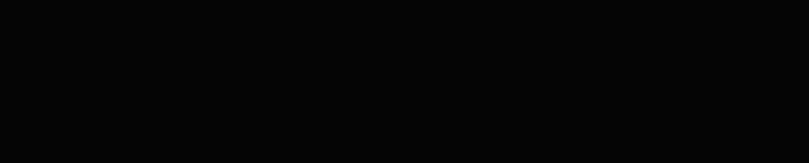
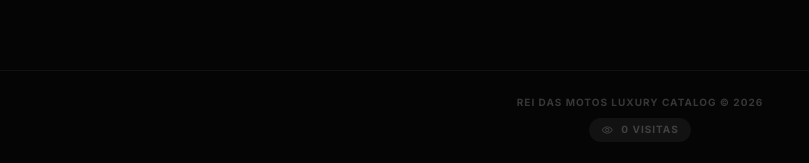
Before and after one commit to antoniocarlosaa/catalogolojarei, a React (Vite) app: page / in a window 1280 px wide. Shown: the part 2684-2847 px from the top of the page, without its empty margins (0-809 px from the left). Before the commit the page ends 2754 px from the top, so only its background shows below. Built offline with nearby package versions, Linux system fonts and the light colour scheme; no server answers; the database is empty.

Commit message:
contador de visitas

```diff
--- a/App.tsx
+++ b/App.tsx
@@ -22,6 +22,7 @@
   const [selectedVehicle, setSelectedVehicle] = useState<Vehicle | null>(null); // State Global do Modal
   const [settings, setSettings] = useState<AppSettings>({ whatsappNumbers: [], googleMapsUrl: '' });
   const [loading, setLoading] = useState(true);
+  const [visitCount, setVisitCount] = useState(0);
   const [filter, setFilter] = useState<CategoryFilter>('TUDO');
   const [search, setSearch] = useState('');
   const [isAdminOpen, setIsAdminOpen] = useState(false);
@@ -50,12 +51,14 @@
   useEffect(() => {
     const loadData = async () => {
       try {
-        const [vData, sData] = await Promise.all([
+        const [vData, sData, vCount] = await Promise.all([
           db.getAllVehicles(),
-          db.getSettings()
+          db.getSettings(),
+          logger.getVisitCount()
         ]);
         setVehicles(vData);
         setSettings(sData);
+        setVisitCount(vCount);
       } catch (err) {
         console.error("Erro ao conectar ao banco:", err);
       } finally {
@@ -255,6 +258,17 @@
         </div>
       </main>
 
+      {/* Footer Discreto com Contador */}
+      <footer className="w-full py-6 text-center border-t border-white/5 mt-auto">
+        <div className="flex flex-col items-center justify-center gap-2 text-[10px] text-white/20 uppercase tracking-widest font-bold">
+          <span>Rei das Motos Luxury Catalog &copy; {new Date().getFullYear()}</span>
+          <div className="flex items-center gap-2 px-3 py-1 rounded-full bg-white/5 hover:bg-white/10 transition-colors cursor-default" title="Total de Visitas">
+            <span className="material-symbols-outlined text-xs">visibility</span>
+            <span>{visitCount.toLocaleString('pt-BR')} Visitas</span>
+          </div>
+        </div>
+      </footer>
+
       {/* MODALS */}
       {isAdminOpen && (
         <AdminPanel
--- a/services/LogService.ts
+++ b/services/LogService.ts
@@ -116,6 +116,16 @@
         const { error } = await supabase.from('audit_logs').delete().neq('id', '00000000-0000-0000-0000-000000000000');
         if (error) throw error;
     }
+
+    // Contar Total de Visitas (Público/Discreto)
+    async getVisitCount() {
+        const { count, error } = await supabase
+            .from('access_logs')
+            .select('*', { count: 'exact', head: true });
+
+        if (error) return 0;
+        return count || 0;
+    }
 }
 
 export const logger = new LogService();
```
